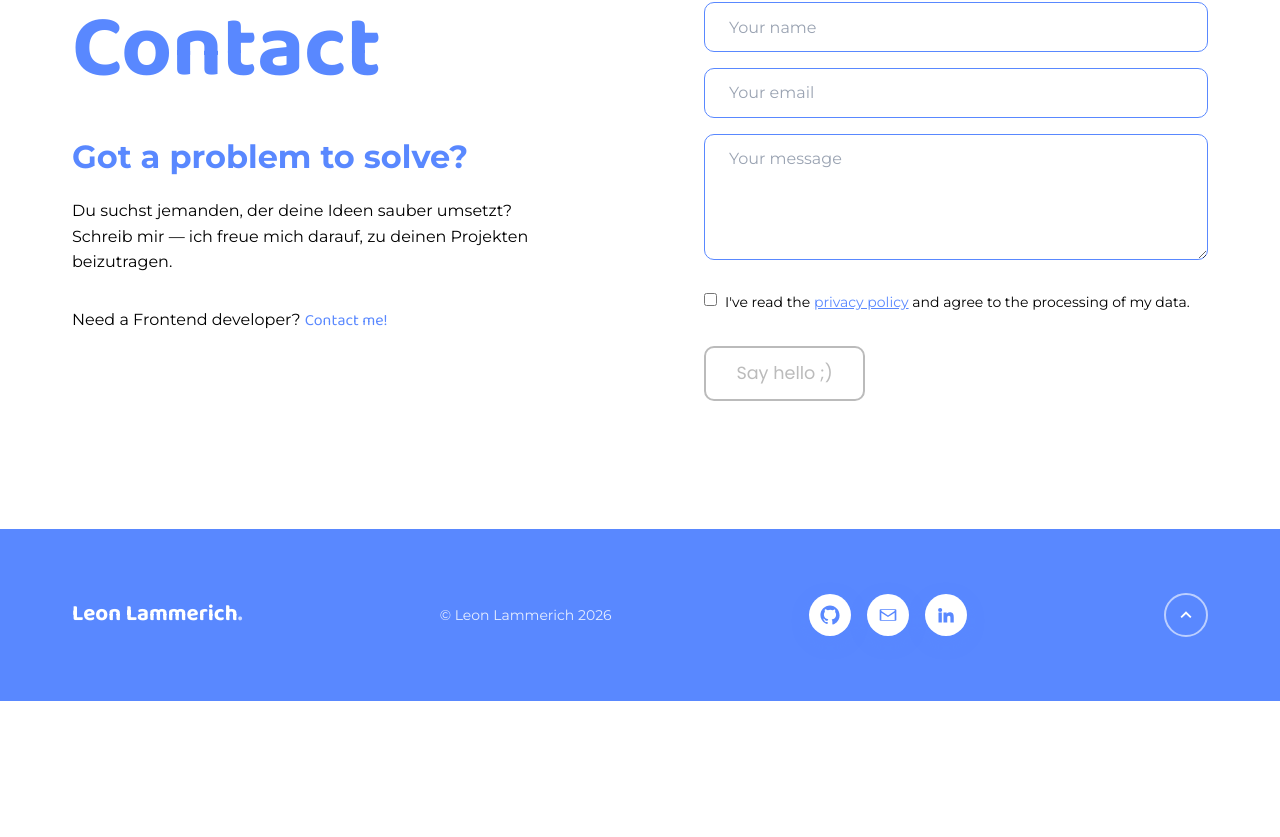
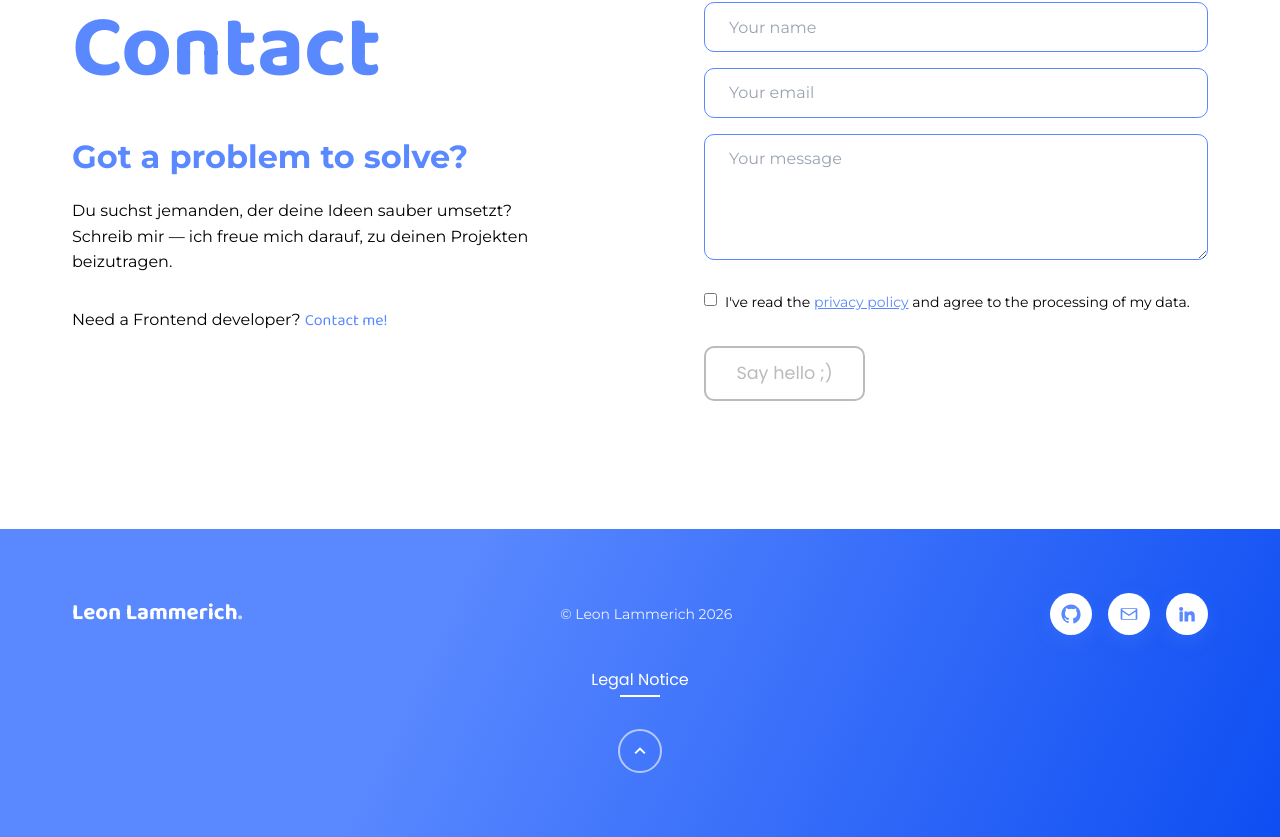
Before and after one commit to thedawnpirate1-spec/Portfolio-Version2-Developer-Akademie, an Angular app: page / in a window 1280 px wide. Shown: the part 5221-6058 px from the top of the page. Before the commit the page ends 5922 px from the top, so only its background shows below. Built offline with nearby package versions, Linux system fonts and the light colour scheme.

Commit message:
added impressum to footer

```diff
--- a/src/app/layout/footer/footer.html
+++ b/src/app/layout/footer/footer.html
@@ -1,13 +1,17 @@
 <footer class="footer">
   <div class="footer__inner container">
-    <a class="footer__logo" href="#home">{{ name }}<span>.</span></a>
+    <div class="footer__row">
+      <a class="footer__logo" href="#home">{{ name }}<span>.</span></a>
 
-    <p class="footer__copy">© {{ name }} {{ year }}</p>
+      <p class="footer__copy">© {{ name }} {{ year }}</p>
 
-    <!-- gleiche Komponente wie im Hero, hier aber waagerecht -->
-    <app-social-links orientation="horizontal" />
+      <!-- gleiche Komponente wie im Hero, hier waagerecht -->
+      <app-social-links orientation="horizontal" />
+    </div>
 
-    <!-- (click) ruft die Methode aus footer.ts auf -->
+    <!-- Pflicht-Link in DE; Ziel /impressum folgt als eigene Seite -->
+    <a class="footer__legal" href="/impressum">Legal Notice</a>
+
     <button class="footer__top" type="button" (click)="scrollToTop()" aria-label="Nach oben scrollen">
       <svg viewBox="0 0 24 24" aria-hidden="true">
         <path d="M12 8l-6 6 1.4 1.4L12 10.8l4.6 4.6L18 14z" fill="currentColor" />
--- a/src/app/layout/footer/footer.scss
+++ b/src/app/layout/footer/footer.scss
@@ -2,7 +2,7 @@
 @use '../../../styles/mixins' as *;
 
 .footer {
-  background: $color-primary;
+  background: $gradient-blue;             // echter Figma-Verlauf #5988FF -> #0043F0
   color: $color-text-on-dark;
   padding-block: $space-lg;
 
@@ -12,8 +12,16 @@
     align-items: center;
     gap: $space-md;
     text-align: center;
+  }
 
-    // Ab Tablet alles in eine Zeile verteilen.
+  // obere Zeile: Logo | Copyright | Social-Icons
+  &__row {
+    display: flex;
+    flex-direction: column;
+    align-items: center;
+    gap: $space-md;
+    width: 100%;
+
     @include up($bp-tablet) {
       flex-direction: row;
       justify-content: space-between;
@@ -30,7 +38,28 @@
 
   &__copy {
     font-size: $fs-small;
-    opacity: 0.85;
+    opacity: 0.9;
+  }
+
+  // Legal-Notice-Link mit kurzem Unterstrich (wie Figma)
+  &__legal {
+    font-family: $font-ui;
+    font-size: 1rem;
+    position: relative;
+    padding-bottom: 4px;
+
+    &::after {
+      content: '';
+      position: absolute;
+      left: 50%;
+      bottom: 0;
+      width: 40px;
+      height: 2px;
+      background: currentColor;
+      transform: translateX(-50%);
+      transition: width $dur-fast $ease-out;
+    }
+    &:hover::after { width: 100%; }
   }
 
   &__top {
@@ -46,7 +75,7 @@
 
     &:hover {
       background: rgba(255, 255, 255, 0.15);
-      transform: translateY(-3px);   // hebt sich beim Hover leicht an
+      transform: translateY(-3px);
     }
 
     svg { width: 22px; height: 22px; }
--- a/src/app/sections/contact/contact.ts
+++ b/src/app/sections/contact/contact.ts
@@ -29,7 +29,6 @@ export class Contact {
     message: ['', Validators.required],
     privacy: [false, Validators.requiredTrue],
   });
-
   // async/await + try/catch = der saubere "fetch mit Fehlerbehandlung"-Weg.
   // firstValueFrom() macht aus dem HttpClient-Observable ein Promise.
   async submit(): Promise<void> {
```
